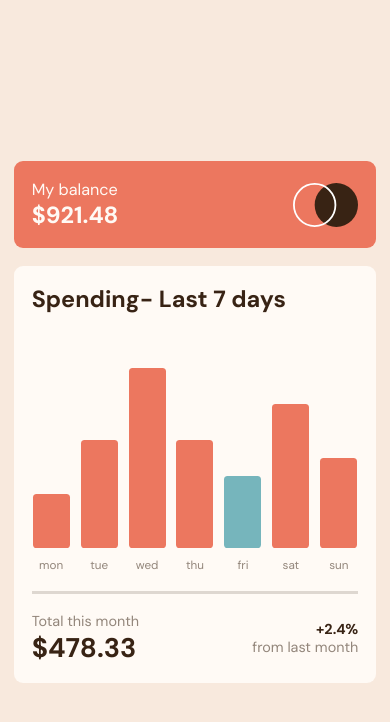
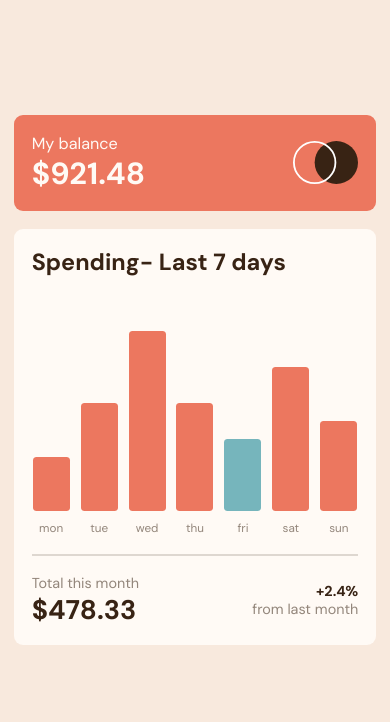
Before and after one commit to MikeOdhiambo/frontendmentor, a plain HTML site: page 04-expenses-chart-component/index.html in a window 390 px wide. Drawn offline with Linux system fonts and the light colour scheme.

Commit message:
Font change and finalise design for small screens

```diff
--- a/04-expenses-chart-component/stylesheets/styles.css
+++ b/04-expenses-chart-component/stylesheets/styles.css
@@ -29,7 +29,7 @@
 }
 /* MAIN STYLES */
 body{
-    min-height: 100vh;
+    min-height: 90vh;
     max-width: 100vw;
     /* margin-top: 50%; */
     background-color: var(--cream);
@@ -43,7 +43,7 @@ body{
     font-size: 0.9rem;
 }
 .lg{
-    font-size: 1.3rem;
+    font-size: 1.7rem;
     font-weight: 700;
 }
 .card{
```
